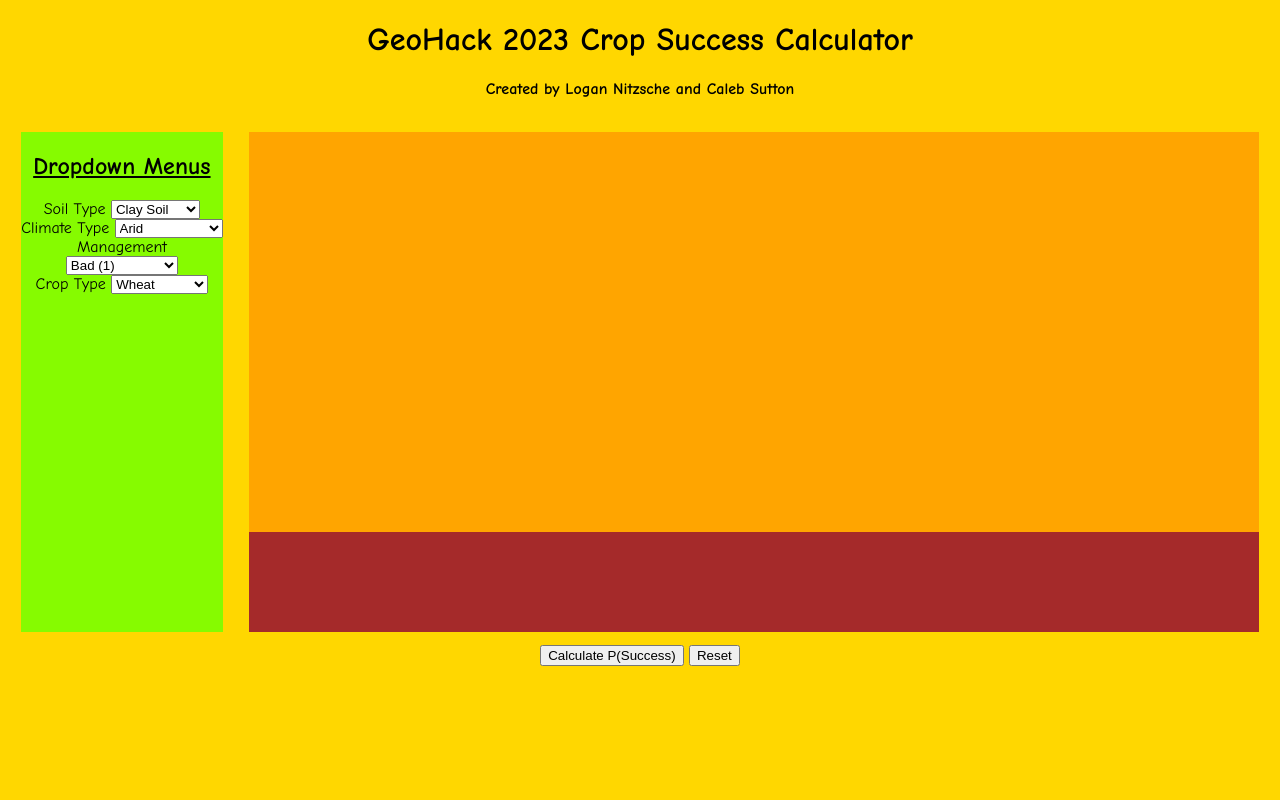
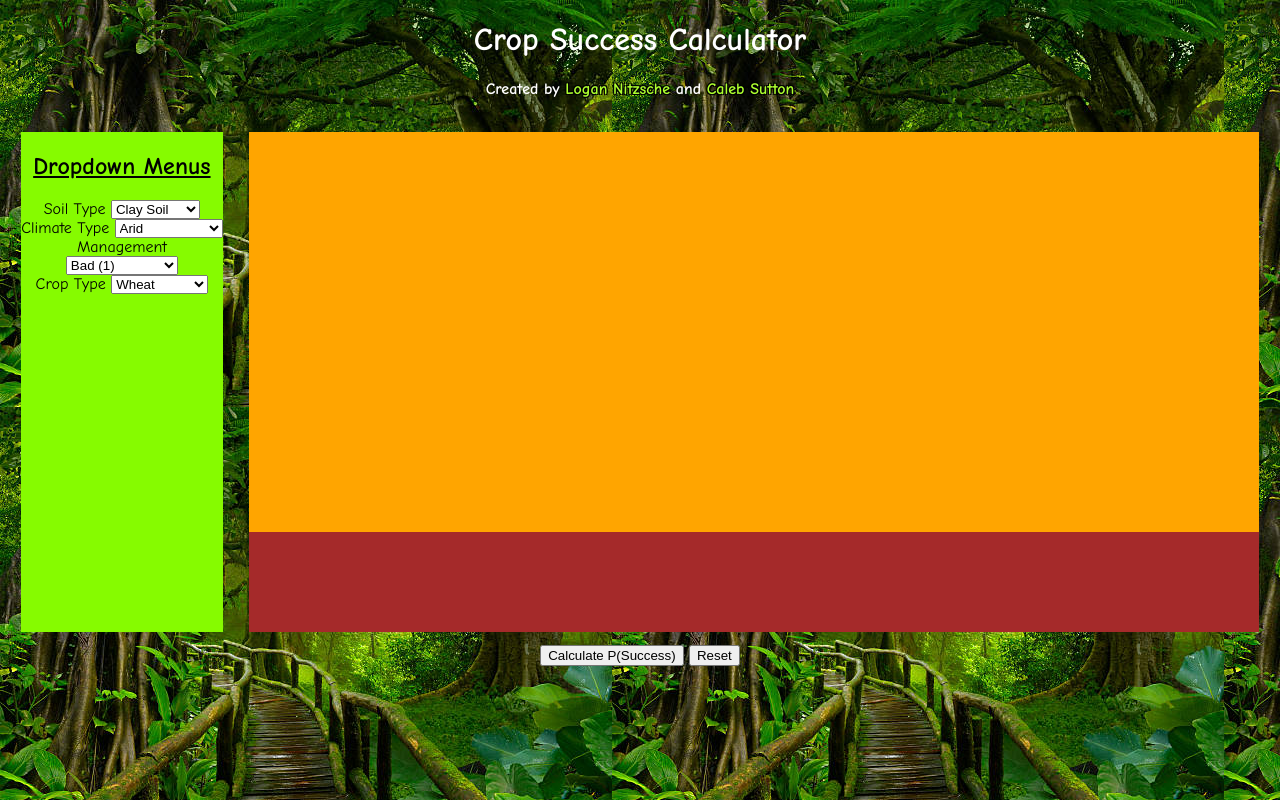
Before and after one commit to lmnitzsche/crop-success-calculator, a plain HTML site: page index.html in a window 1280 px wide. Drawn offline with Linux system fonts and the light colour scheme.

Commit message:
made hostable

```diff
--- a/main.html
+++ b/index.html
@@ -6,8 +6,8 @@
   <link rel="stylesheet" href="main.css">
 </head>
 <body>
-    <h1>GeoHack 2023 Crop Success Calculator</h1>
-    <h4>Created by Logan Nitzsche and Caleb Sutton</h4>
+    <h1 class="white">Crop Success Calculator</h1>
+    <h4 class="white">Created by <a href="https://logannitzsche.com">Logan Nitzsche</a> and <a href="https://github.com/C4LSUTT">Caleb Sutton</a></h4>
     <div class = "gui">
         <div class = "left">
             <h2><u>Dropdown Menus</u></h2>
--- a/main.css
+++ b/main.css
@@ -1,6 +1,7 @@
 body {
     font-family: "Comic Sans MS", cursive, sans-serif;
     text-align: center;
+    background-image: url("photo/jungle.jpeg");
     background-color: #FFD700;
   }
 
@@ -36,3 +37,26 @@ body {
     background-color: brown;
     overflow: hidden;
   }
+  .white {
+    color: white;
+  }
+
+  a {
+    color: greenyellow;
+    text-decoration: none;
+    text-shadow:
+    -1px -1px 0 black,
+    1px -1px 0 black,
+    -1px 1px 0 black,
+    1px 1px 0 black;
+  }
+
+  a:hover {
+    color: pink;
+    font-weight: bolder;
+    text-shadow:
+    -1px -1px 0 #000,
+    1px -1px 0 #000,
+    -1px 1px 0 #000,
+    1px 1px 0 #000;
+  }
```
Also changed, not shown: photo/jungle.jpeg (added).
